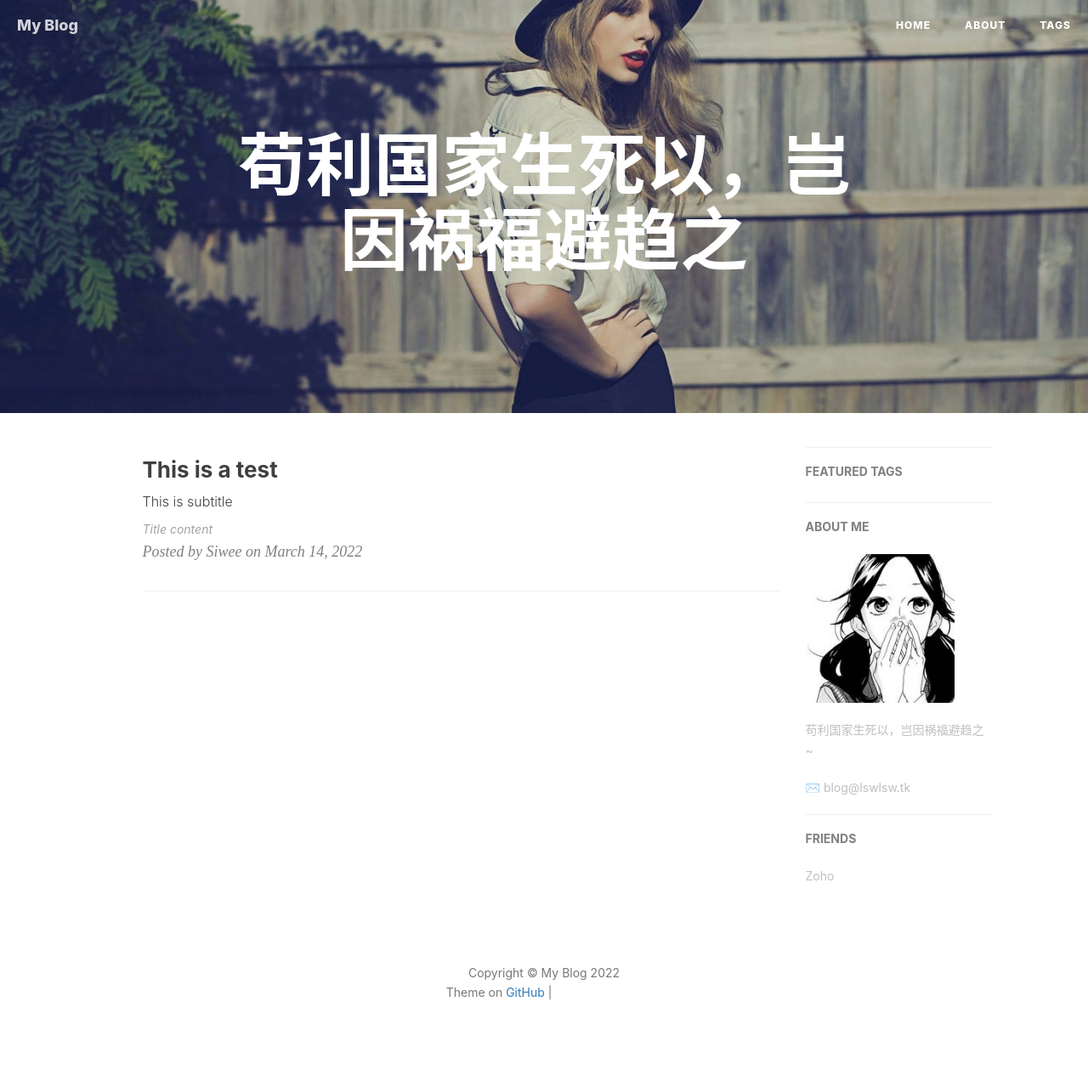
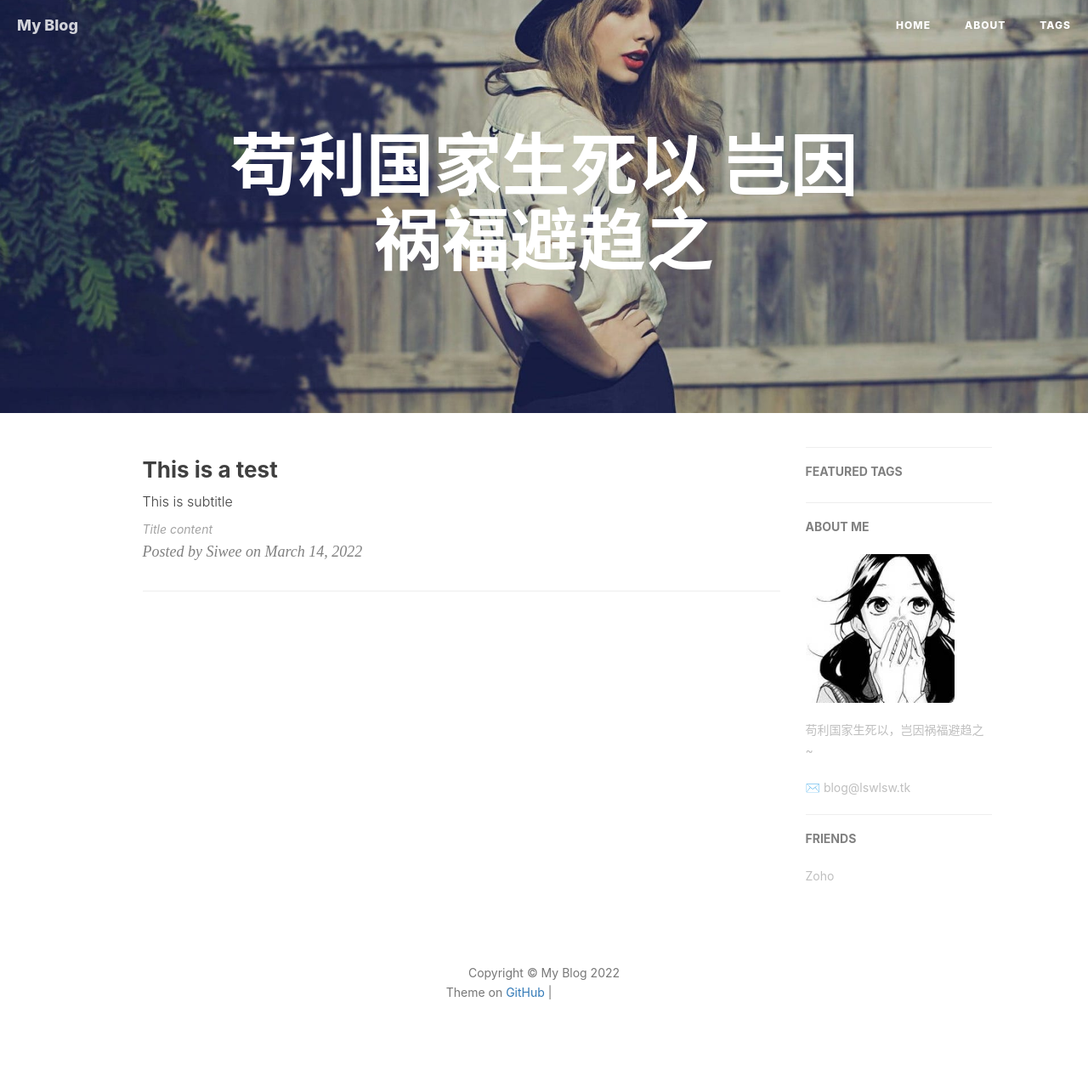
Before and after one commit to lswliusiwei/lswliusiwei.github.io, a Jekyll site: the page built from index.html, in a window 1280 px wide. Shown: the whole page at 85% size. Built offline with Jekyll 4.4.1, drawn with Linux system fonts in a browser that asks for light colours; nearby versions of some CDN libraries; the list of posts is cut into pages by our own code; comment, search, counter and statistics services are not loaded; grey boxes are pictures that could not be loaded.

```diff
--- a/index.html
+++ b/index.html
@@ -1,6 +1,6 @@
 ---
 layout: index
-description: "苟利国家生死以，岂因祸福避趋之"
+description: "苟利国家生死以   岂因祸福避趋之"
 ---
 
 {% for post in paginator.posts %}
```
